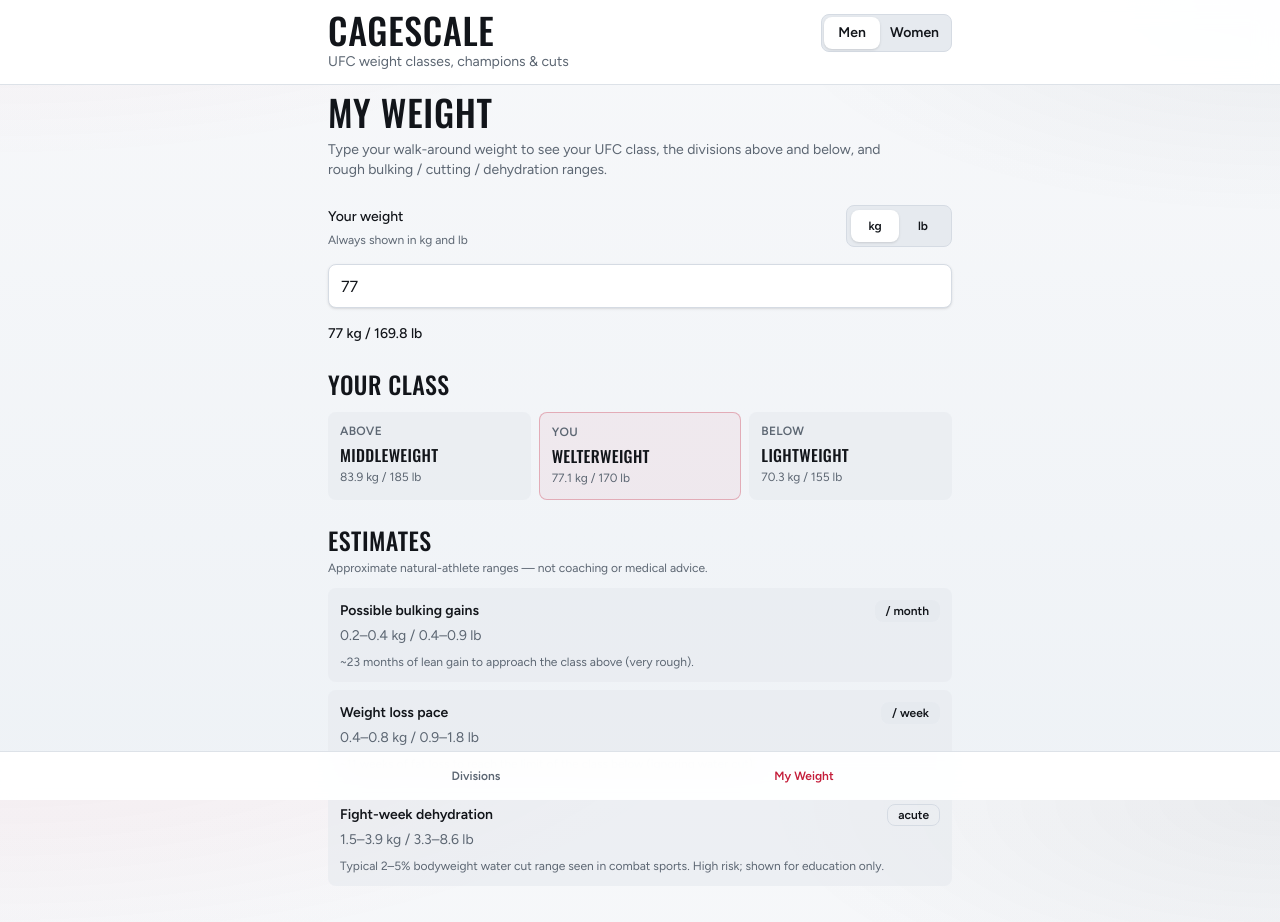
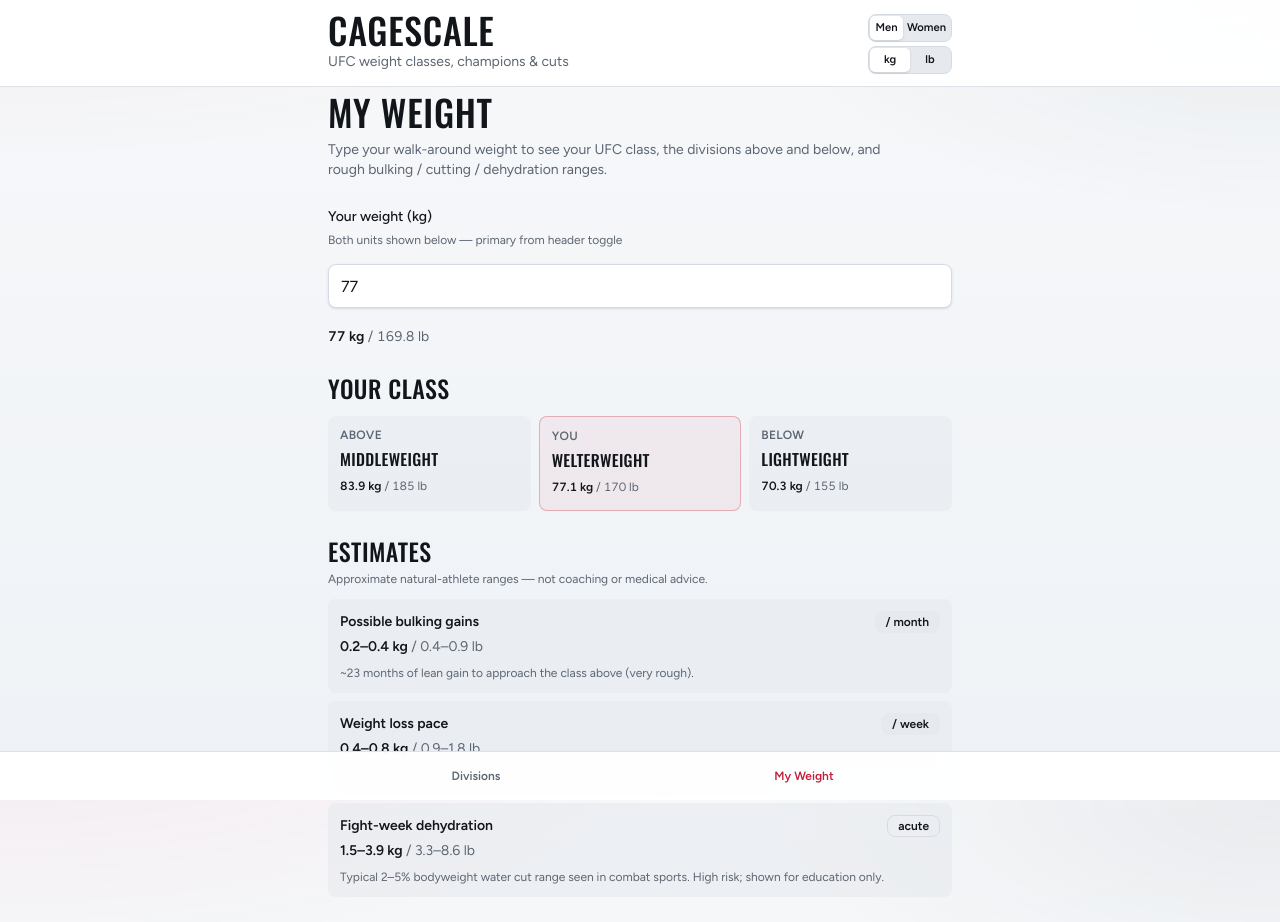
Before and after one commit to fedo/cagescale, a React (Vite) app: page /weight-finder in a window 1280 px wide. Shown: the top 922 px of the page. Built offline with nearby package versions, Linux system fonts and the light colour scheme.

Commit message:
feat: header unit toggle and dual-weight display order
Stack slim Men/Women and kg/lb switches in the header. Limits sit on
the class title row before the chevron. Dual weights always show both
units with the selected one first and bold app-wide.

```diff
--- a/src/app/providers/app-providers.tsx
+++ b/src/app/providers/app-providers.tsx
@@ -1,12 +1,15 @@
 import { QueryClientProvider } from '@tanstack/react-query'
 import type { ReactNode } from 'react'
 import { GenderProvider } from '@/app/providers/gender-provider'
+import { WeightUnitProvider } from '@/app/providers/weight-unit-provider'
 import { queryClient } from '@/shared/api/query-client'
 
 export function AppProviders({ children }: { children: ReactNode }) {
   return (
     <QueryClientProvider client={queryClient}>
-      <GenderProvider>{children}</GenderProvider>
+      <GenderProvider>
+        <WeightUnitProvider>{children}</WeightUnitProvider>
+      </GenderProvider>
     </QueryClientProvider>
   )
 }
--- /dev/null
+++ b/src/app/providers/weight-unit-provider.tsx
@@ -0,0 +1,34 @@
+import {
+  createContext,
+  useContext,
+  useMemo,
+  useState,
+  type ReactNode,
+} from 'react'
+
+export type WeightUnit = 'kg' | 'lb'
+
+interface WeightUnitContextValue {
+  unit: WeightUnit
+  setUnit: (unit: WeightUnit) => void
+}
+
+const WeightUnitContext = createContext<WeightUnitContextValue | null>(null)
+
+export function WeightUnitProvider({ children }: { children: ReactNode }) {
+  const [unit, setUnit] = useState<WeightUnit>('kg')
+  const value = useMemo(() => ({ unit, setUnit }), [unit])
+  return (
+    <WeightUnitContext.Provider value={value}>
+      {children}
+    </WeightUnitContext.Provider>
+  )
+}
+
+export function useWeightUnit() {
+  const ctx = useContext(WeightUnitContext)
+  if (!ctx) {
+    throw new Error('useWeightUnit must be used within WeightUnitProvider')
+  }
+  return ctx
+}
--- a/src/features/weight-finder/ui/weight-finder-panel.tsx
+++ b/src/features/weight-finder/ui/weight-finder-panel.tsx
@@ -1,24 +1,17 @@
-import { useMemo, useState } from 'react'
+import { useEffect, useMemo, useState } from 'react'
 import { useGender } from '@/app/providers/gender-provider'
+import { useWeightUnit } from '@/app/providers/weight-unit-provider'
 import {
   classesForGender,
   findWeightClassNeighborhood,
 } from '@/entities/weight-class/lib/find-class'
 import { estimateBodyComp } from '@/features/weight-finder/lib/estimates'
-import {
-  formatDualFromKg,
-  formatDualFromLb,
-  kgToLb,
-  lbToKg,
-  roundWeight,
-} from '@/shared/lib/units'
+import { kgToLb, lbToKg, roundWeight } from '@/shared/lib/units'
+import { DualWeightFromKg, DualWeightFromLb, DualWeightRange } from '@/shared/ui/dual-weight'
 import { Input } from '@/shared/ui/input'
 import { Label } from '@/shared/ui/label'
 import { Badge } from '@/shared/ui/badge'
-import { Button } from '@/shared/ui/button'
 import { cn } from '@/shared/lib/cn'
-
-type Unit = 'kg' | 'lb'
 
 function ClassColumn({
   label,
@@ -51,9 +44,9 @@
           <p className="font-display mt-1.5 text-sm leading-tight text-foreground sm:text-base">
             {name}
           </p>
-          <p className="mt-1 text-[0.7rem] leading-snug text-muted-foreground sm:text-xs">
-            {formatDualFromLb(limitLb)}
-          </p>
+          <div className="mt-1">
+            <DualWeightFromLb limitLb={limitLb} />
+          </div>
         </>
       ) : (
         <p className="mt-2 text-xs text-muted-foreground">—</p>
@@ -64,7 +57,7 @@
 
 export function WeightFinderPanel() {
   const { gender } = useGender()
-  const [unit, setUnit] = useState<Unit>('kg')
+  const { unit } = useWeightUnit()
   const [raw, setRaw] = useState('77')
 
   const parsed = Number.parseFloat(raw)
@@ -79,6 +72,15 @@
     if (weightKg == null) return null
     return kgToLb(weightKg)
   }, [weightKg])
+
+  useEffect(() => {
+    if (weightKg == null) return
+    setRaw(
+      String(unit === 'kg' ? roundWeight(weightKg) : roundWeight(kgToLb(weightKg))),
+    )
+    // Convert displayed input when header unit toggles
+    // eslint-disable-next-line react-hooks/exhaustive-deps -- unit only
+  }, [unit])
 
   const neighborhood = useMemo(() => {
     if (weightLb == null) return null
@@ -100,41 +102,11 @@
   return (
     <div className="animate-rise space-y-6">
       <section className="space-y-4">
-        <div className="flex flex-wrap items-center justify-between gap-3">
-          <div>
-            <Label htmlFor="weight">Your weight</Label>
-            <p className="mt-1 text-xs text-muted-foreground">
-              Always shown in kg and lb
-            </p>
-          </div>
-          <div className="inline-flex items-center rounded-md border border-border bg-muted p-1">
-            {(['kg', 'lb'] as const).map((option) => (
-              <Button
-                key={option}
-                type="button"
-                size="sm"
-                variant="ghost"
-                className={cn(
-                  'h-8 min-w-12',
-                  unit === option && 'bg-card text-foreground shadow-sm',
-                )}
-                onClick={() => {
-                  if (weightKg != null) {
-                    setRaw(
-                      String(
-                        option === 'kg'
-                          ? roundWeight(weightKg)
-                          : roundWeight(kgToLb(weightKg)),
-                      ),
-                    )
-                  }
-                  setUnit(option)
-                }}
-              >
-                {option}
-              </Button>
-            ))}
-          </div>
+        <div>
+          <Label htmlFor="weight">Your weight ({unit})</Label>
+          <p className="mt-1 text-xs text-muted-foreground">
+            Both units shown below — primary from header toggle
+          </p>
         </div>
 
         <Input
@@ -149,9 +121,7 @@
         />
 
         {weightKg != null && weightLb != null ? (
-          <p className="text-sm font-medium text-foreground">
-            {formatDualFromKg(weightKg)}
-          </p>
+          <DualWeightFromKg weightKg={weightKg} size="base" />
         ) : (
           <p className="text-sm text-muted-foreground">Enter a valid weight.</p>
         )}
@@ -162,8 +132,8 @@
           <h2 className="font-display text-2xl text-foreground">Your class</h2>
           {neighborhood.overHeavy && ladder.length > 0 ? (
             <p className="text-sm text-muted-foreground">
-              Above {ladder[ladder.length - 1]!.name} limit (
-              {formatDualFromLb(ladder[ladder.length - 1]!.limitLb)}).
+              Above {ladder[ladder.length - 1]!.name} limit{' '}
+              <DualWeightFromLb limitLb={ladder[ladder.length - 1]!.limitLb} />.
             </p>
           ) : null}
 
@@ -207,8 +177,12 @@
                 <Badge variant="secondary">/ month</Badge>
               </div>
               <p className="mt-1 text-sm text-muted-foreground">
-                {estimates.bulkMonthlyKg.min}–{estimates.bulkMonthlyKg.max} kg /{' '}
-                {estimates.bulkMonthlyLb.min}–{estimates.bulkMonthlyLb.max} lb
+                <DualWeightRange
+                  kgMin={estimates.bulkMonthlyKg.min}
+                  kgMax={estimates.bulkMonthlyKg.max}
+                  lbMin={estimates.bulkMonthlyLb.min}
+                  lbMax={estimates.bulkMonthlyLb.max}
+                />
               </p>
               {estimates.monthsToAboveClass != null ? (
                 <p className="mt-2 text-xs text-muted-foreground">
@@ -224,8 +198,12 @@
                 <Badge variant="secondary">/ week</Badge>
               </div>
               <p className="mt-1 text-sm text-muted-foreground">
-                {estimates.cutWeeklyKg.min}–{estimates.cutWeeklyKg.max} kg /{' '}
-                {estimates.cutWeeklyLb.min}–{estimates.cutWeeklyLb.max} lb
+                <DualWeightRange
+                  kgMin={estimates.cutWeeklyKg.min}
+                  kgMax={estimates.cutWeeklyKg.max}
+                  lbMin={estimates.cutWeeklyLb.min}
+                  lbMax={estimates.cutWeeklyLb.max}
+                />
               </p>
               {estimates.weeksToBelowClass != null ? (
                 <p className="mt-2 text-xs text-muted-foreground">
@@ -241,8 +219,12 @@
                 <Badge variant="outline">acute</Badge>
               </div>
               <p className="mt-1 text-sm text-muted-foreground">
-                {estimates.dehydrationKg.min}–{estimates.dehydrationKg.max} kg /{' '}
-                {estimates.dehydrationLb.min}–{estimates.dehydrationLb.max} lb
+                <DualWeightRange
+                  kgMin={estimates.dehydrationKg.min}
+                  kgMax={estimates.dehydrationKg.max}
+                  lbMin={estimates.dehydrationLb.min}
+                  lbMax={estimates.dehydrationLb.max}
+                />
               </p>
               <p className="mt-2 text-xs text-muted-foreground">
                 Typical 2–5% bodyweight water cut range seen in combat sports. High risk;
--- a/src/shared/ui/app-shell.tsx
+++ b/src/shared/ui/app-shell.tsx
@@ -1,6 +1,6 @@
 import { Link, useRouterState } from '@tanstack/react-router'
 import type { ReactNode } from 'react'
-import { GenderNav } from '@/shared/ui/gender-nav'
+import { HeaderControls } from '@/shared/ui/header-controls'
 import { cn } from '@/shared/lib/cn'
 
 const nav = [
@@ -10,7 +10,7 @@
 
 export function AppShell({ children }: { children: ReactNode }) {
   const pathname = useRouterState({ select: (s) => s.location.pathname })
-  const showGenderNav = pathname === '/' || pathname === '/weight-finder'
+  const showHeaderControls = pathname === '/' || pathname === '/weight-finder'
 
   return (
     <div className="mx-auto flex min-h-dvh w-full max-w-lg flex-col sm:max-w-2xl">
@@ -25,9 +25,9 @@
                 UFC weight classes, champions & cuts
               </p>
             </div>
-            {showGenderNav ? (
-              <div className="shrink-0 pt-0.5">
-                <GenderNav />
+            {showHeaderControls ? (
+              <div className="pt-0.5">
+                <HeaderControls />
               </div>
             ) : null}
           </div>
--- /dev/null
+++ b/src/shared/ui/dual-weight.tsx
@@ -0,0 +1,109 @@
+import { useWeightUnit } from '@/app/providers/weight-unit-provider'
+import { kgToLb, lbToKg, roundWeight } from '@/shared/lib/units'
+import { cn } from '@/shared/lib/cn'
+
+interface DualWeightProps {
+  kg: number
+  lb: number
+  className?: string
+  size?: 'sm' | 'base'
+}
+
+export function DualWeight({ kg, lb, className, size = 'sm' }: DualWeightProps) {
+  const { unit } = useWeightUnit()
+  const kgText = `${roundWeight(kg)} kg`
+  const lbText = `${roundWeight(lb)} lb`
+
+  const primary = unit === 'kg' ? kgText : lbText
+  const secondary = unit === 'kg' ? lbText : kgText
+
+  return (
+    <span
+      className={cn(
+        'whitespace-nowrap tabular-nums',
+        size === 'sm' ? 'text-xs' : 'text-sm',
+        className,
+      )}
+    >
+      <span className="font-semibold text-foreground">{primary}</span>
+      <span className="text-muted-foreground"> / {secondary}</span>
+    </span>
+  )
+}
+
+export function DualWeightFromLb({
+  limitLb,
+  className,
+  size,
+}: {
+  limitLb: number
+  className?: string
+  size?: 'sm' | 'base'
+}) {
+  return (
+    <DualWeight kg={lbToKg(limitLb)} lb={limitLb} className={className} size={size} />
+  )
+}
+
+export function DualWeightFromKg({
+  weightKg,
+  className,
+  size,
+}: {
+  weightKg: number
+  className?: string
+  size?: 'sm' | 'base'
+}) {
+  return (
+    <DualWeight
+      kg={weightKg}
+      lb={kgToLb(weightKg)}
+      className={className}
+      size={size}
+    />
+  )
+}
+
+interface DualWeightRangeProps {
+  kgMin: number
+  kgMax: number
+  lbMin: number
+  lbMax: number
+  className?: string
+}
+
+export function DualWeightRange({
+  kgMin,
+  kgMax,
+  lbMin,
+  lbMax,
+  className,
+}: DualWeightRangeProps) {
+  const { unit } = useWeightUnit()
+
+  if (unit === 'kg') {
+    return (
+      <span className={className}>
+        <span className="font-semibold text-foreground">
+          {roundWeight(kgMin)}–{roundWeight(kgMax)} kg
+        </span>
+        <span className="text-muted-foreground">
+          {' '}
+          / {roundWeight(lbMin)}–{roundWeight(lbMax)} lb
+        </span>
+      </span>
+    )
+  }
+
+  return (
+    <span className={className}>
+      <span className="font-semibold text-foreground">
+        {roundWeight(lbMin)}–{roundWeight(lbMax)} lb
+      </span>
+      <span className="text-muted-foreground">
+        {' '}
+        / {roundWeight(kgMin)}–{roundWeight(kgMax)} kg
+      </span>
+    </span>
+  )
+}
--- a/src/shared/ui/gender-nav.tsx
+++ /dev/null
@@ -1,35 +0,0 @@
-import { useGender } from '@/app/providers/gender-provider'
-import { Button } from '@/shared/ui/button'
-import { cn } from '@/shared/lib/cn'
-
-export function GenderNav() {
-  const { gender, setGender } = useGender()
-
-  return (
-    <nav
-      className="inline-flex rounded-md border border-border bg-muted p-0.5"
-      aria-label="Men's or women's divisions"
-    >
-      {(
-        [
-          { id: 'men', label: 'Men' },
-          { id: 'women', label: 'Women' },
-        ] as const
-      ).map((option) => (
-        <Button
-          key={option.id}
-          type="button"
-          size="sm"
-          variant="ghost"
-          className={cn(
-            'h-8 min-w-[3.25rem] px-2.5 text-xs font-semibold sm:min-w-14 sm:text-sm',
-            gender === option.id && 'bg-card text-foreground shadow-sm',
-          )}
-          onClick={() => setGender(option.id)}
-        >
-          {option.label}
-        </Button>
-      ))}
-    </nav>
-  )
-}
--- /dev/null
+++ b/src/shared/ui/header-controls.tsx
@@ -0,0 +1,62 @@
+import { useGender } from '@/app/providers/gender-provider'
+import {
+  useWeightUnit,
+  type WeightUnit,
+} from '@/app/providers/weight-unit-provider'
+import { Button } from '@/shared/ui/button'
+import { cn } from '@/shared/lib/cn'
+
+function SegmentSwitch<T extends string>({
+  value,
+  onChange,
+  options,
+}: {
+  value: T
+  onChange: (value: T) => void
+  options: readonly { id: T; label: string }[]
+}) {
+  return (
+    <div className="flex w-full rounded-md border border-border bg-muted p-px">
+      {options.map((option) => (
+        <Button
+          key={option.id}
+          type="button"
+          variant="ghost"
+          className={cn(
+            'h-6 flex-1 rounded-[0.3rem] px-1 text-[0.65rem] font-semibold leading-none sm:text-[0.7rem]',
+            value === option.id && 'bg-card text-foreground shadow-sm',
+          )}
+          onClick={() => onChange(option.id)}
+        >
+          {option.label}
+        </Button>
+      ))}
+    </div>
+  )
+}
+
+export function HeaderControls() {
+  const { gender, setGender } = useGender()
+  const { unit, setUnit } = useWeightUnit()
+
+  return (
+    <div className="flex w-[4.75rem] shrink-0 flex-col gap-1 sm:w-[5.25rem]">
+      <SegmentSwitch
+        value={gender}
+        onChange={setGender}
+        options={[
+          { id: 'men', label: 'Men' },
+          { id: 'women', label: 'Women' },
+        ]}
+      />
+      <SegmentSwitch
+        value={unit}
+        onChange={(value: WeightUnit) => setUnit(value)}
+        options={[
+          { id: 'kg', label: 'kg' },
+          { id: 'lb', label: 'lb' },
+        ]}
+      />
+    </div>
+  )
+}
```
Also changed, not shown: src/features/weight-classes/ui/weight-class-section.tsx (+13 -8 lines).
